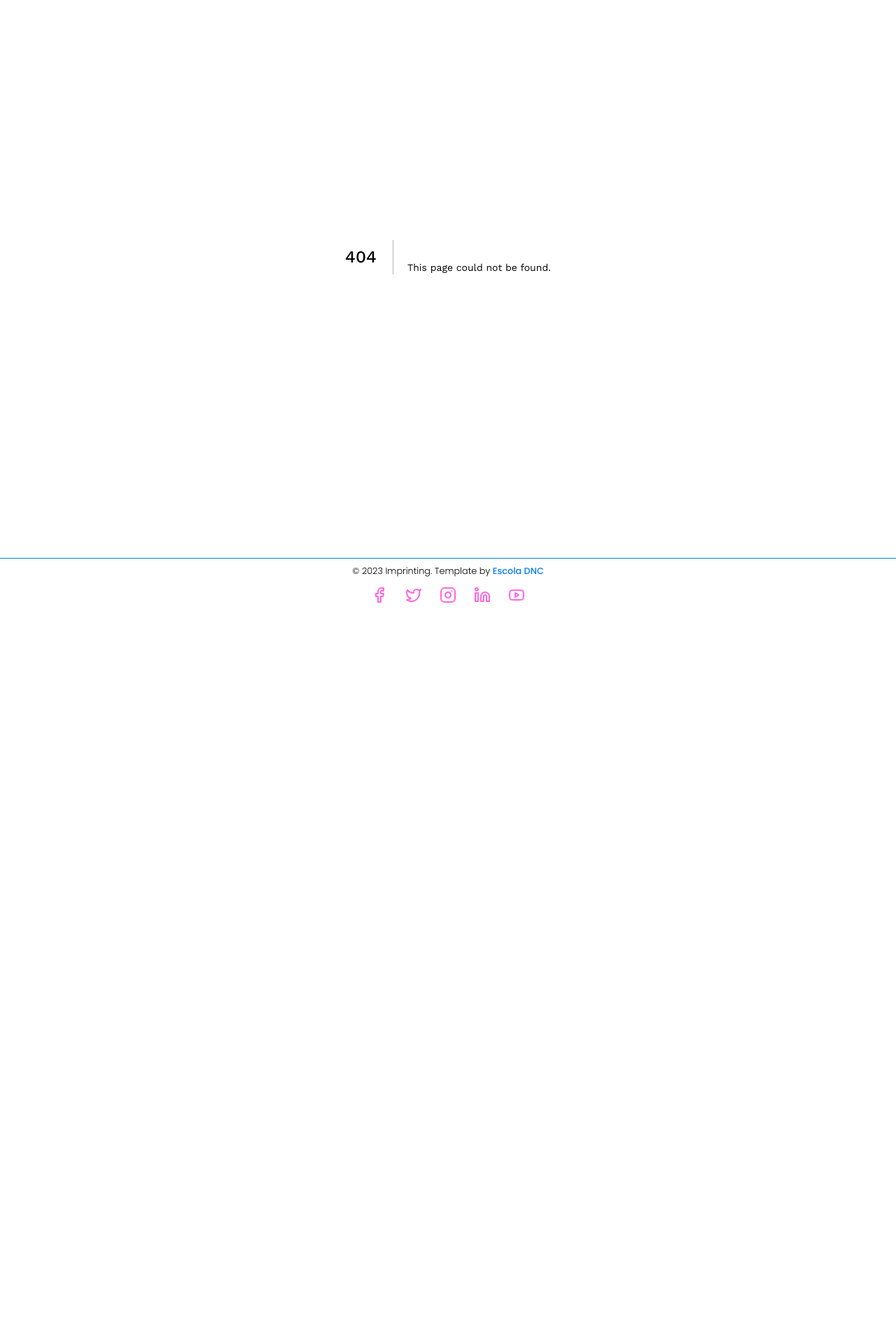
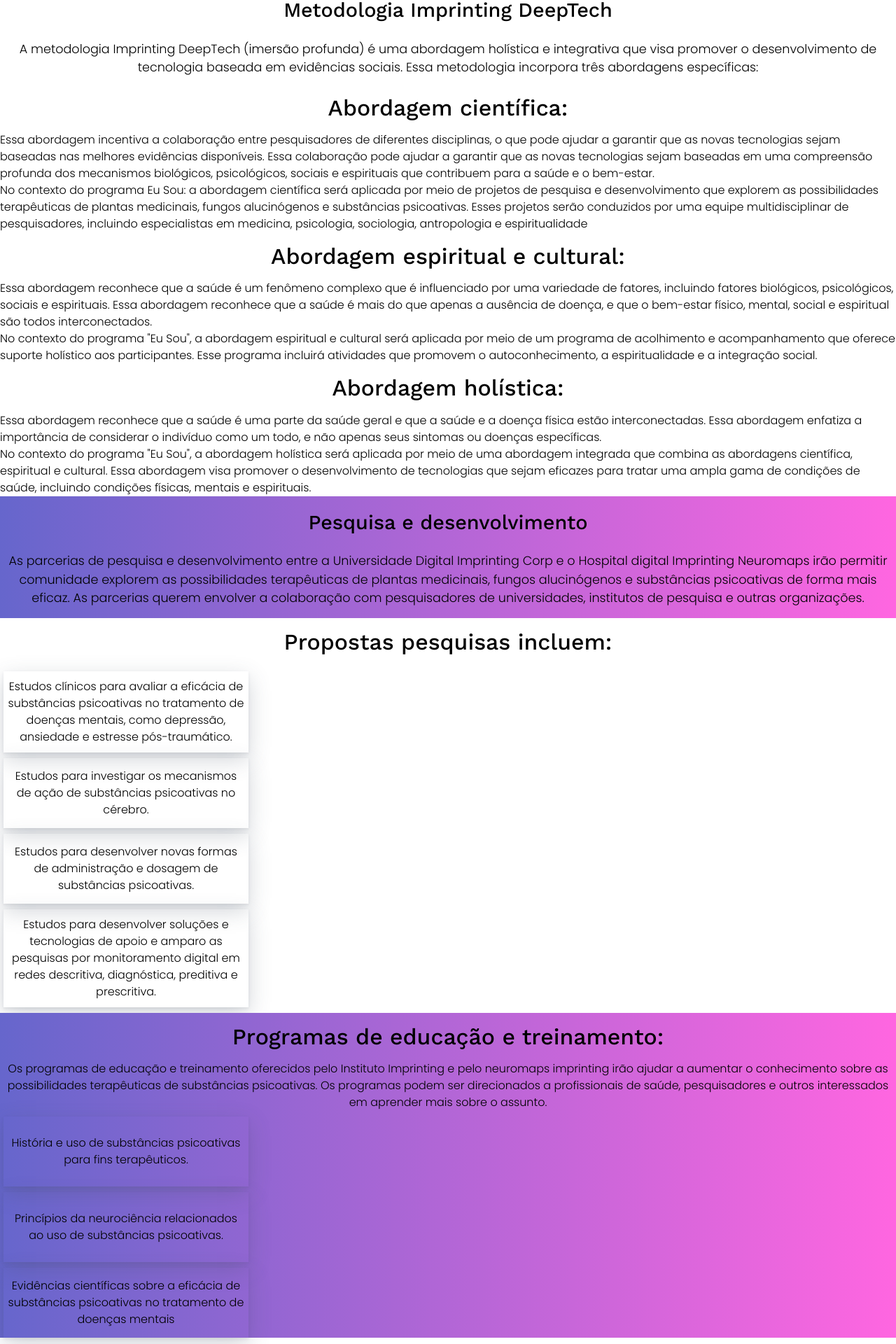
Before and after one commit to RenanFrancaDev/Imprinting_DeepTech, a Next.js app: page /metodologia in a window 1280 px wide. Before the commit this address had no page. Shown: the part 60-1980 px from the top of the page at 70% size. Before the commit the page ends 938 px from the top, so only its background shows below. Built offline with nearby package versions, Linux system fonts and the light colour scheme.

Commit message:
feat: metodologia page created

```diff
--- /dev/null
+++ b/src/app/(pages)/metodologia/page.jsx
@@ -0,0 +1,145 @@
+import Container from "@/app/components/container_text";
+import Card from "@/app/components/card";
+import Image from "next/image";
+import MiniCard from "@/app/components/mini-card";
+import { Search } from "lucide-react";
+const Metodologia = () => {
+  return (
+    <>
+      <Container
+        h2Text={"Metodologia Imprinting DeepTech"}
+        pText={
+          "A metodologia Imprinting DeepTech (imersão profunda) é uma abordagem holística e integrativa que visa promover o desenvolvimento de tecnologia baseada em evidências sociais. Essa metodologia incorpora três abordagens específicas:"
+        }
+      >
+        <Image src="/images/client.png" alt="logo" width={100} height={100} />
+      </Container>
+      <h2>Abordagem científica:</h2>
+      <p>
+        Essa abordagem incentiva a colaboração entre pesquisadores de diferentes
+        disciplinas, o que pode ajudar a garantir que as novas tecnologias sejam
+        baseadas nas melhores evidências disponíveis. Essa colaboração pode
+        ajudar a garantir que as novas tecnologias sejam baseadas em uma
+        compreensão profunda dos mecanismos biológicos, psicológicos, sociais e
+        espirituais que contribuem para a saúde e o bem-estar.
+      </p>
+      <p>
+        No contexto do programa Eu Sou: a abordagem científica será aplicada por
+        meio de projetos de pesquisa e desenvolvimento que explorem as
+        possibilidades terapêuticas de plantas medicinais, fungos alucinógenos e
+        substâncias psicoativas. Esses projetos serão conduzidos por uma equipe
+        multidisciplinar de pesquisadores, incluindo especialistas em medicina,
+        psicologia, sociologia, antropologia e espiritualidade
+      </p>
+      <h2>Abordagem espiritual e cultural:</h2>
+      <p>
+        Essa abordagem reconhece que a saúde é um fenômeno complexo que é
+        influenciado por uma variedade de fatores, incluindo fatores biológicos,
+        psicológicos, sociais e espirituais. Essa abordagem reconhece que a
+        saúde é mais do que apenas a ausência de doença, e que o bem-estar
+        físico, mental, social e espiritual são todos interconectados.
+      </p>
+      <p>
+        No contexto do programa "Eu Sou", a abordagem espiritual e cultural será
+        aplicada por meio de um programa de acolhimento e acompanhamento que
+        oferece suporte holístico aos participantes. Esse programa incluirá
+        atividades que promovem o autoconhecimento, a espiritualidade e a
+        integração social.
+      </p>
+
+      <h2>Abordagem holística:</h2>
+      <p>
+        Essa abordagem reconhece que a saúde é uma parte da saúde geral e que a
+        saúde e a doença física estão interconectadas. Essa abordagem enfatiza a
+        importância de considerar o indivíduo como um todo, e não apenas seus
+        sintomas ou doenças específicas.
+      </p>
+      <p>
+        No contexto do programa "Eu Sou", a abordagem holística será aplicada
+        por meio de uma abordagem integrada que combina as abordagens
+        científica, espiritual e cultural. Essa abordagem visa promover o
+        desenvolvimento de tecnologias que sejam eficazes para tratar uma ampla
+        gama de condições de saúde, incluindo condições físicas, mentais e
+        espirituais.
+      </p>
+
+      <Container
+        h2Text={"Pesquisa e desenvolvimento"}
+        pText={
+          "As parcerias de pesquisa e desenvolvimento entre a Universidade Digital Imprinting Corp e o Hospital digital Imprinting Neuromaps irão permitir comunidade explorem as possibilidades terapêuticas de plantas medicinais, fungos alucinógenos e substâncias psicoativas de forma mais eficaz. As parcerias querem envolver a colaboração com pesquisadores de universidades, institutos de pesquisa e outras organizações."
+        }
+        color={"color"}
+      >
+        <Search />
+      </Container>
+      <h2>Propostas pesquisas incluem:</h2>
+      <MiniCard
+        text={
+          "Estudos clínicos para avaliar a eficácia de substâncias psicoativas no tratamento de doenças mentais, como depressão, ansiedade e estresse pós-traumático."
+        }
+      />
+      <MiniCard
+        text={
+          "Estudos para investigar os mecanismos de ação de substâncias psicoativas no cérebro."
+        }
+      />
+      <MiniCard
+        text={
+          "Estudos para desenvolver novas formas de administração e dosagem de substâncias psicoativas."
+        }
+      />
+      <MiniCard
+        text={
+          "Estudos para desenvolver soluções e tecnologias de apoio e amparo as pesquisas por monitoramento digital em redes descritiva, diagnóstica, preditiva e prescritiva."
+        }
+      />
+      <div className="color">
+        <h2>Programas de educação e treinamento:</h2>
+        <p className="text_center">
+          Os programas de educação e treinamento oferecidos pelo Instituto
+          Imprinting e pelo neuromaps imprinting irão ajudar a aumentar o
+          conhecimento sobre as possibilidades terapêuticas de substâncias
+          psicoativas. Os programas podem ser direcionados a profissionais de
+          saúde, pesquisadores e outros interessados em aprender mais sobre o
+          assunto.
+        </p>
+        <MiniCard
+          text={
+            "História e uso de substâncias psicoativas para fins terapêuticos."
+          }
+        />
+        <MiniCard
+          text={
+            "Princípios da neurociência relacionados ao uso de substâncias psicoativas."
+          }
+        />
+        <MiniCard
+          text={
+            "Evidências científicas sobre a eficácia de substâncias psicoativas no tratamento de doenças mentais"
+          }
+        />
+      </div>
+      <Container
+        h2Text={"Serviços de apoio;"}
+        pText={
+          "Os serviços de apoio oferecidos pelo Instituto Imprinting e pelo neuromaps imprinting irão ajudar as pessoas que buscam tratamento com substâncias psicoativas. Os serviços podem incluir aconselhamento, terapia e acompanhamento."
+        }
+      />
+      <MiniCard
+        text={
+          "Promover o desenvolvimento de novas terapias para doenças mentais"
+        }
+      />
+      <MiniCard
+        text={
+          "Aumentar o conhecimento sobre as possibilidades terapêuticas de substâncias psicoativas."
+        }
+      />
+      <MiniCard
+        text={"Promover o uso responsável de substâncias psicoativas."}
+      />
+    </>
+  );
+};
+
+export default Metodologia;
```
